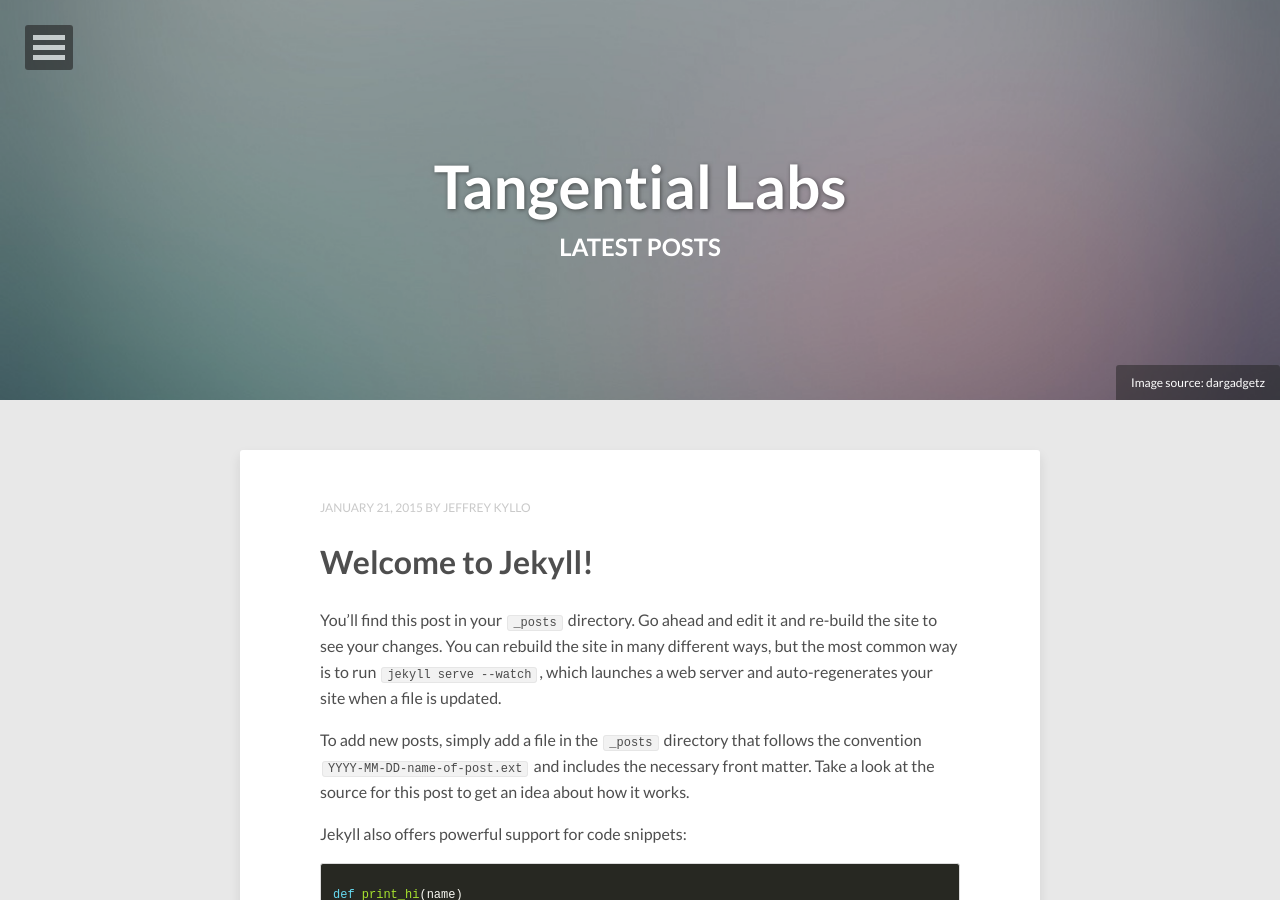
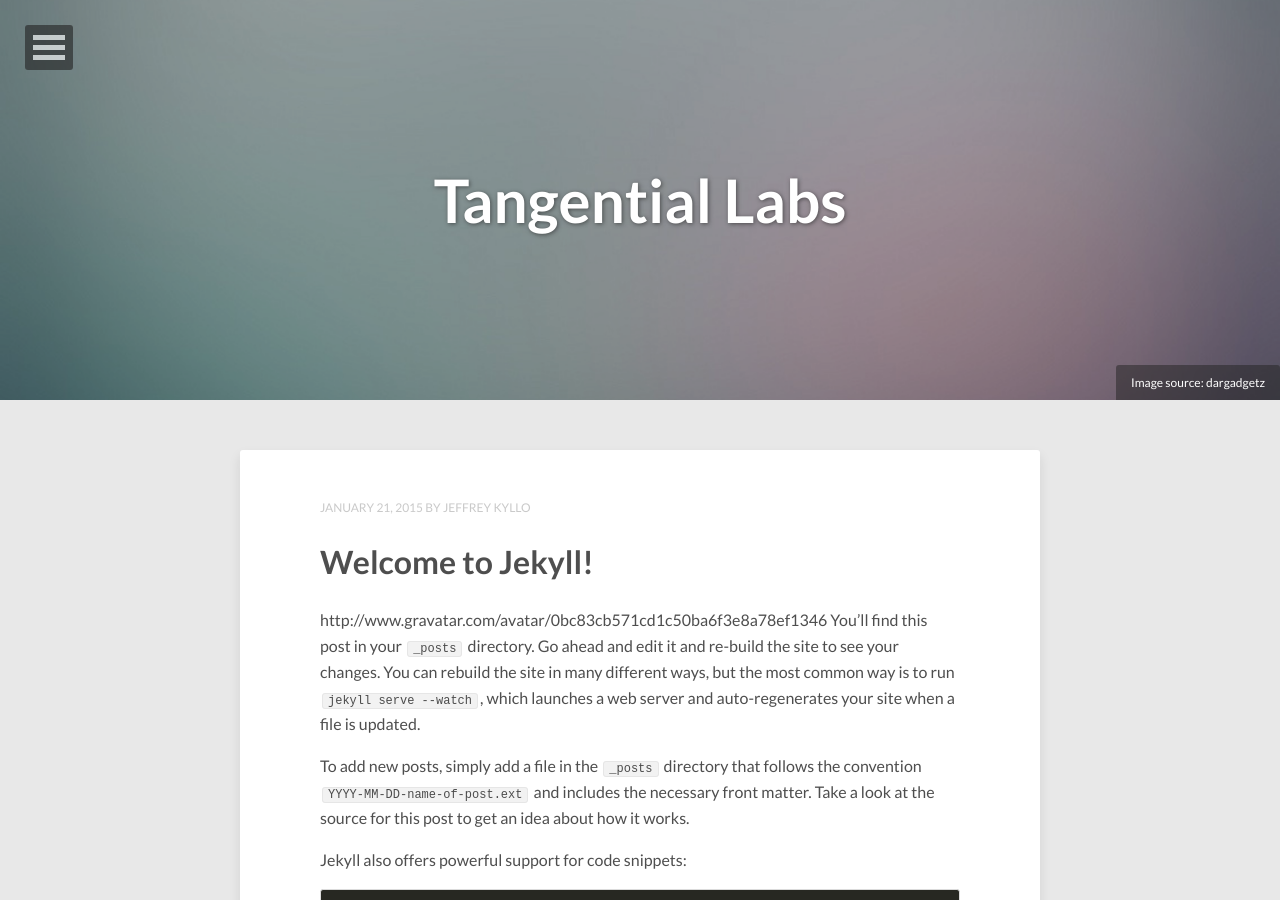
Before and after one commit to j3hyde/j3hyde.github.io, a Jekyll site: the page built from index.html, in a window 1280 px wide and 900 px high. Built offline with Jekyll 4.4.1, drawn with Linux system fonts in a browser that asks for light colours; nearby versions of some CDN libraries; the list of posts is cut into pages by our own code.

Commit message:
URL update, gravatar plugin test.

```diff
--- a/_config.yml
+++ b/_config.yml
@@ -3,7 +3,7 @@ title: Tangential Labs
 description: > # this means to ignore newlines until "baseurl:"
   A software dev with a penchant for game and server-side code.
 baseurl: "/j3hyde" # the subpath of your site, e.g. /blog/
-url: "//echospiral.com/j3hyde" # the base hostname & protocol for your site
+url: "http://j3hyde.github.io/j3hyde" # the base hostname & protocol for your site
 twitter_username: j3hyde
 github_username:  j3hyde
 
--- a/_posts/2015-01-21-welcome-to-jekyll.markdown
+++ b/_posts/2015-01-21-welcome-to-jekyll.markdown
@@ -4,6 +4,7 @@ title:  "Welcome to Jekyll!"
 date:   2015-01-21 14:44:37
 categories: jekyll update
 ---
+{{ "MyEmailAddress@example.com" | to_gravatar }}
 You’ll find this post in your `_posts` directory. Go ahead and edit it and re-build the site to see your changes. You can rebuild the site in many different ways, but the most common way is to run `jekyll serve --watch`, which launches a web server and auto-regenerates your site when a file is updated.
 
 To add new posts, simply add a file in the `_posts` directory that follows the convention `YYYY-MM-DD-name-of-post.ext` and includes the necessary front matter. Take a look at the source for this post to get an idea about how it works.
--- a/index.html
+++ b/index.html
@@ -1,6 +1,5 @@
 ---
 layout: post-index
-title: Latest Posts
 comments: false
 image:
   feature: abstract-1.jpg
```
